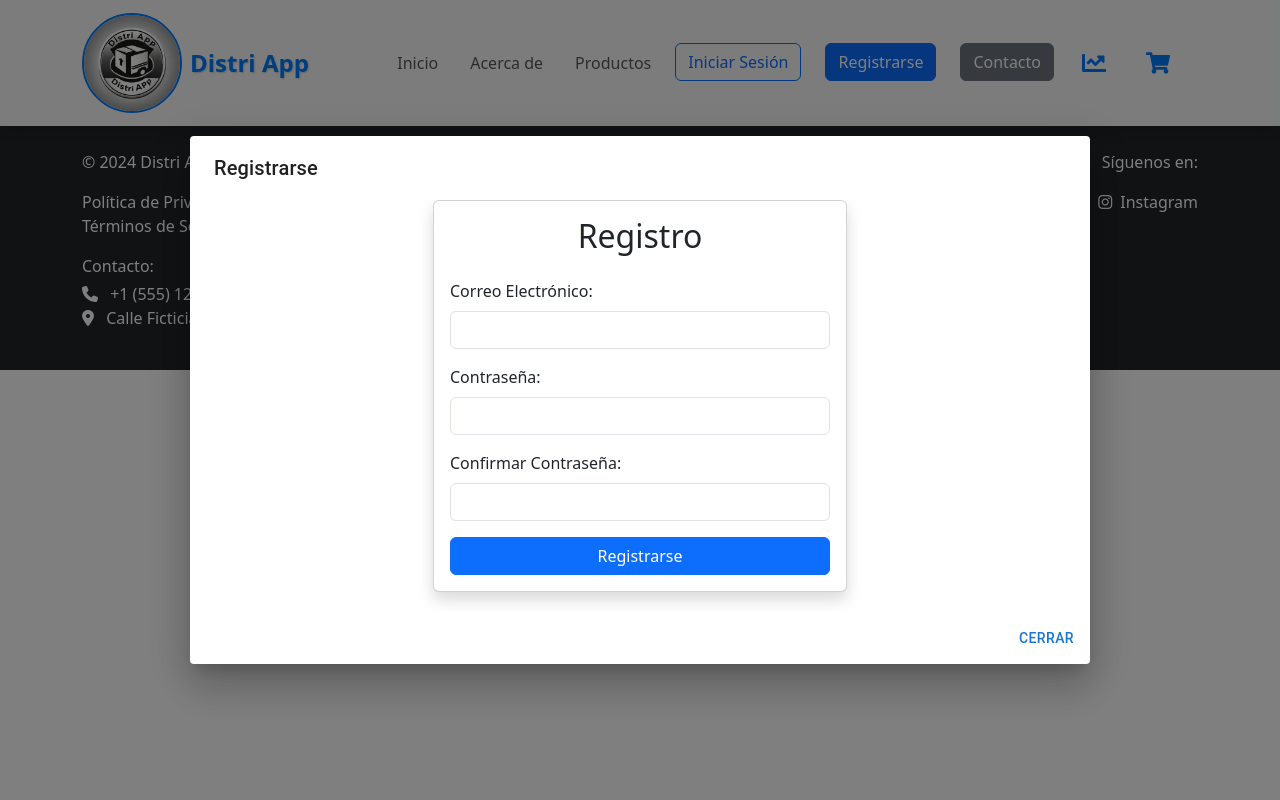
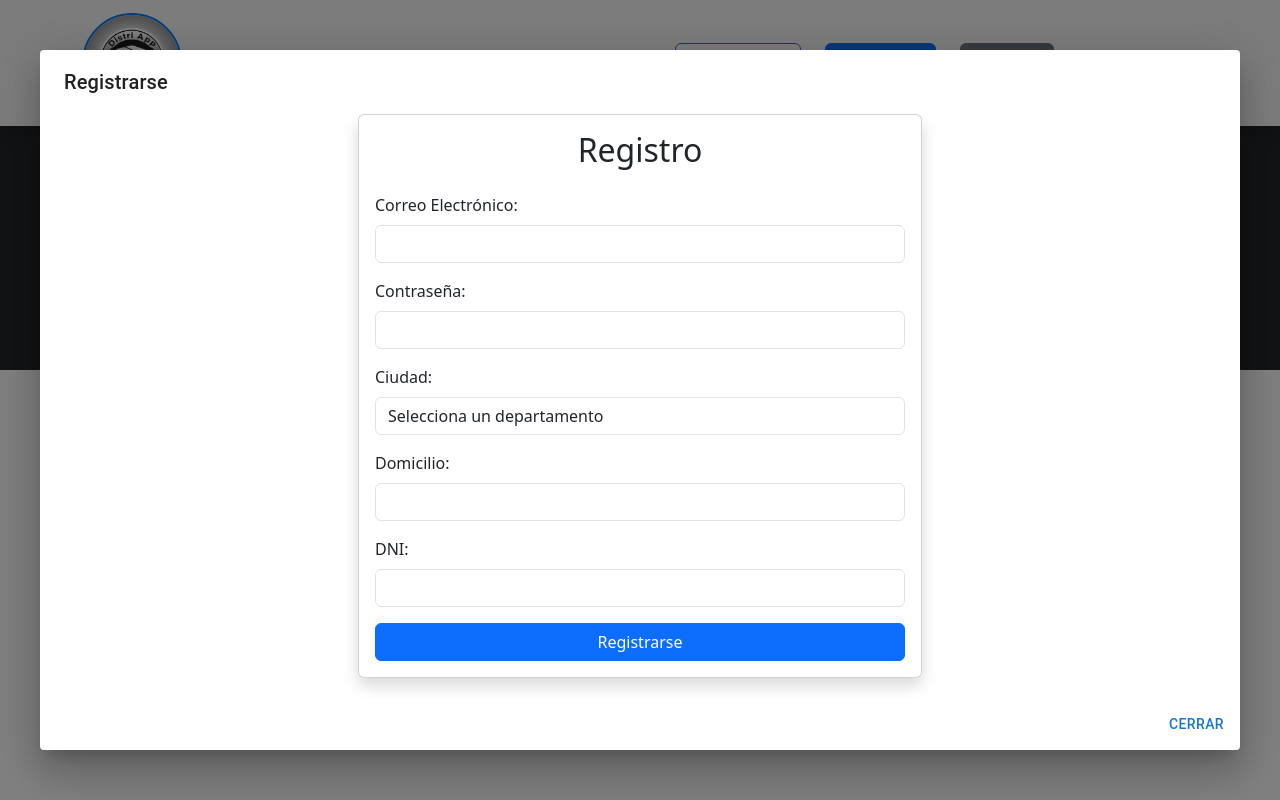
Before and after one commit to No-Country-simulation/C22-56-n-webapp, a React (Vite) app in the folder client/: page /register in a window 1280 px wide. Both pictures are taken after a click on the button "Registrarse". Built offline with nearby package versions, Linux system fonts and the light colour scheme.

Commit message:
modificacion de regitro de usuario

```diff
--- a/client/src/components/Register.jsx
+++ b/client/src/components/Register.jsx
@@ -4,20 +4,49 @@ const Register = () => {
   const [email, setEmail] = useState("");
   const [password, setPassword] = useState("");
   const [confirmPassword, setConfirmPassword] = useState("");
+  const [city, setCity] = useState(""); // Nuevo estado para ciudad
+  const [address, setAddress] = useState(""); // Nuevo estado para domicilio
+  const [dni, setDni] = useState(""); // Nuevo estado para DNI
   const [errorMessage, setErrorMessage] = useState("");
 
   const handleRegister = (e) => {
     e.preventDefault();
 
-    if (email === "" || password === "" || confirmPassword === "") {
+    if (
+      email === "" ||
+      password === "" ||
+      confirmPassword === "" ||
+      city === "" ||
+      address === "" ||
+      dni === ""
+    ) {
       setErrorMessage("Por favor, complete todos los campos.");
     } else if (password !== confirmPassword) {
       setErrorMessage("Las contraseñas no coinciden.");
     } else {
       setErrorMessage("");
-      console.log("Registrando...", email, password);
+      console.log("Registrando...", email, password, city, address, dni);
     }
   };
+
+  // Lista de departamentos de Mendoza
+  const departments = [
+    "Capital",
+    "Godoy Cruz",
+    "Maipú",
+    "Luján de Cuyo",
+    "San Martín",
+    "Lavalle",
+    "Tupungato",
+    "Rivadavia",
+    "General Alvear",
+    "San Rafael",
+    "Malargüe",
+    "Junín",
+    "Guaymallén",
+    "Las Heras",
+    "La Paz",
+  ];
 
   return (
     <div className="row justify-content-center">
@@ -53,15 +82,47 @@ const Register = () => {
                 />
               </div>
               <div className="mb-3">
-                <label htmlFor="confirmPassword" className="form-label">
-                  Confirmar Contraseña:
+                <label htmlFor="city" className="form-label">
+                  Ciudad:
+                </label>
+                <select
+                  id="city"
+                  className="form-control"
+                  value={city}
+                  onChange={(e) => setCity(e.target.value)}
+                  required
+                >
+                  <option value="">Selecciona un departamento</option>
+                  {departments.map((department) => (
+                    <option key={department} value={department}>
+                      {department}
+                    </option>
+                  ))}
+                </select>
+              </div>
+              <div className="mb-3">
+                <label htmlFor="address" className="form-label">
+                  Domicilio:
                 </label>
                 <input
-                  type="password"
-                  id="confirmPassword"
+                  type="text"
+                  id="address"
                   className="form-control"
-                  value={confirmPassword}
-                  onChange={(e) => setConfirmPassword(e.target.value)}
+                  value={address}
+                  onChange={(e) => setAddress(e.target.value)}
+                  required
+                />
+              </div>
+              <div className="mb-3">
+                <label htmlFor="dni" className="form-label">
+                  DNI:
+                </label>
+                <input
+                  type="text"
+                  id="dni"
+                  className="form-control"
+                  value={dni}
+                  onChange={(e) => setDni(e.target.value)}
                   required
                 />
               </div>
--- a/client/src/modal/RegisterModal.jsx
+++ b/client/src/modal/RegisterModal.jsx
@@ -10,7 +10,7 @@ import Register from "../components/Register";
 
 const RegisterModal = ({ open, onClose }) => {
   return (
-    <Dialog open={open} onClose={onClose} maxWidth="md" fullWidth>
+    <Dialog open={open} onClose={onClose} maxWidth="lg" fullWidth>
       <DialogTitle>Registrarse</DialogTitle>
       <DialogContent>
         <Register />
```
